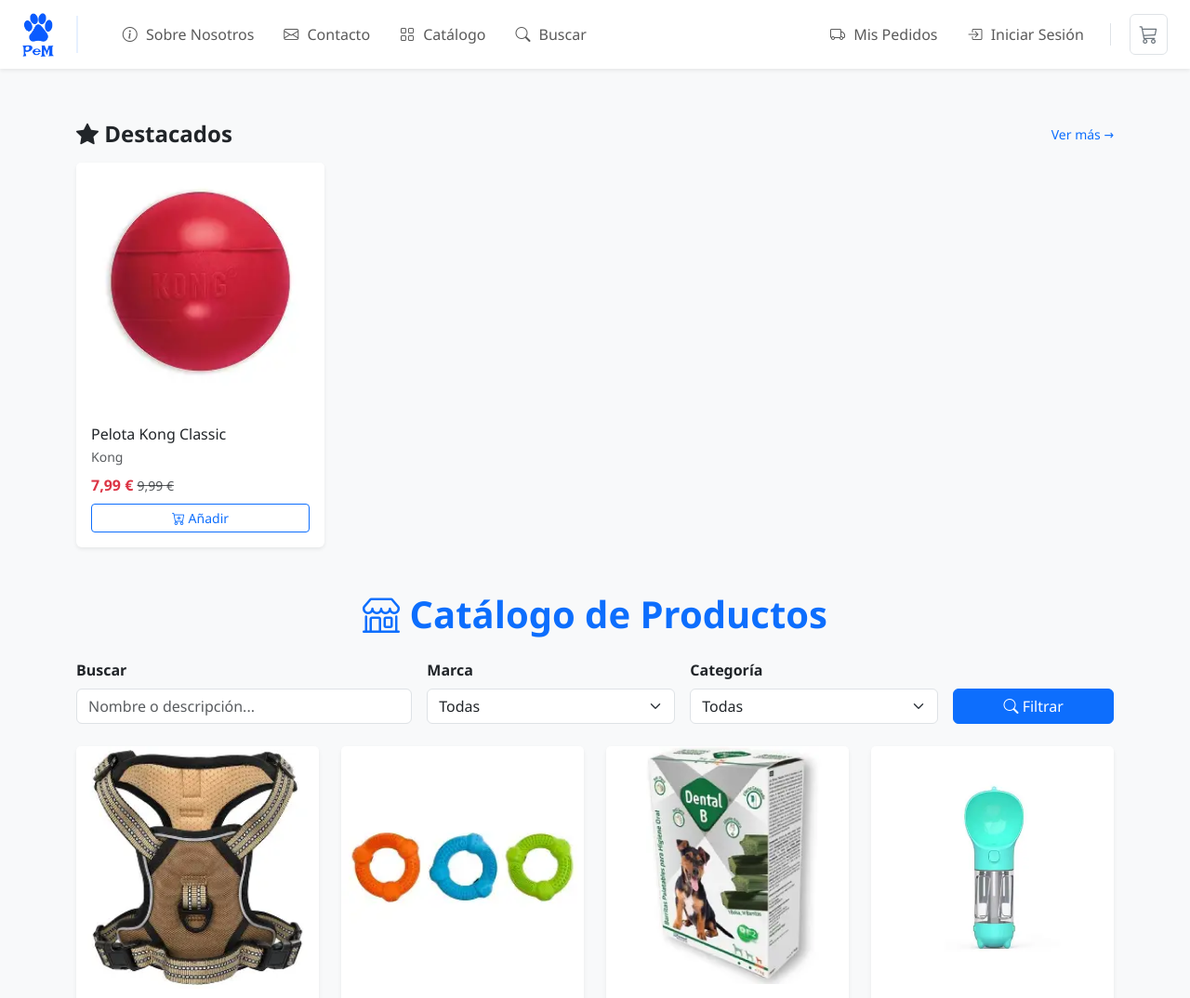
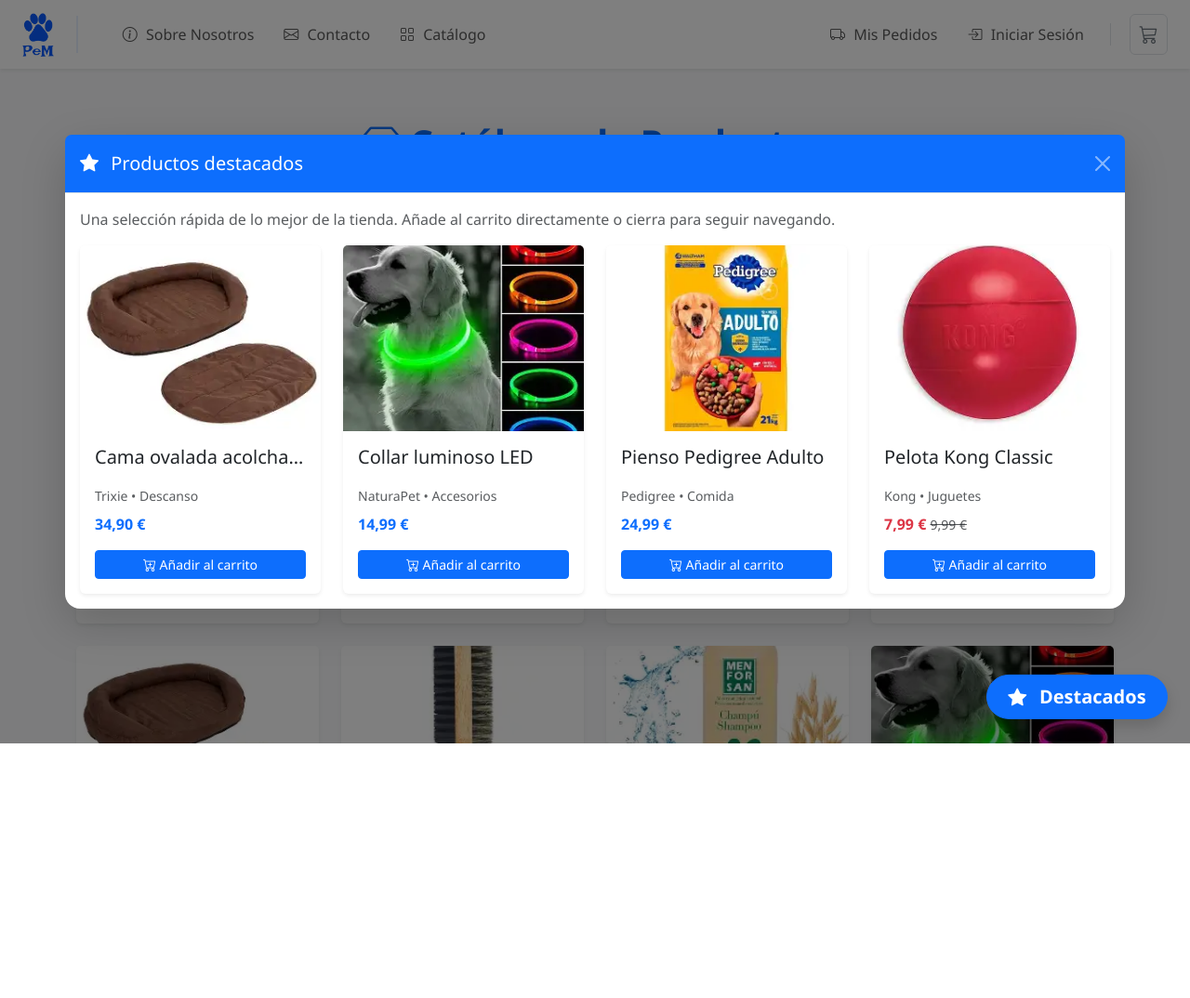
Before and after one commit to PDJ6975/PeM, a Django app: page / in a window 1280 px wide. Shown: the top 1074 px of the page at 93% size. After the commit the page ends 800 px from the top, so only its background shows below. Run offline with Django 5.2, Linux system fonts and the light colour scheme; data comes from the database, SQL or seed files in the repository; data that the repository does not hold is empty; some libraries are stand-ins or nearby versions.

Commit message:
fix: change logic of the catalog
Refs: #57

```diff
--- a/core/static/css/main.css
+++ b/core/static/css/main.css
@@ -256,3 +256,46 @@
         padding: 0.5rem 0;
     }
 }
+
+/* --- Unificar altura de tarjetas --- */
+
+.card-producto {
+    display: flex;
+    flex-direction: column;
+}
+
+.card-producto-img {
+    height: 200px;
+    width: 100%;
+    object-fit: cover;
+}
+
+/* Para evitar que algunos títulos hagan crecer la tarjeta */
+.card-producto-title {
+    min-height: 2.2rem; /* aprox 2 líneas */
+}
+
+/* Botón flotante "Destacados" */
+.destacado-floating-btn {
+    position: fixed;
+    right: 1.5rem;
+    bottom: 1.5rem;
+    z-index: 1055; /* por encima del contenido normal */
+    display: inline-flex;
+    align-items: center;
+    gap: 0.35rem;
+    padding-inline: 1.4rem;
+    font-weight: 600;
+    animation: destacadoPulse 2.5s infinite;
+}
+
+@keyframes destacadoPulse {
+    0%, 100% {
+        transform: translateY(0);
+        box-shadow: 0 0.5rem 1rem rgba(13, 110, 253, 0.35);
+    }
+    50% {
+        transform: translateY(-4px);
+        box-shadow: 0 0.8rem 1.4rem rgba(13, 110, 253, 0.55);
+    }
+}
--- a/core/templates/core/catalogo.html
+++ b/core/templates/core/catalogo.html
@@ -5,59 +5,50 @@
 
 {% block content %}
 <div class="container py-5">
-    {# --- SECCIÓN DESTACADOS --- #}
+
+  {# ==== MODAL DE DESTACADOS ==== #}
   {% if destacados %}
-    <section class="mb-5">
-      <div class="d-flex justify-content-between align-items-center mb-3">
-        <h2 class="h4 fw-bold mb-0"><i class="bi bi-star-fill"></i> Destacados</h2>
-        <a class="small text-decoration-none" href="{% url 'catalogo' %}?ordenar=-precio">Ver más →</a>
-      </div>
-
-      <div class="row row-cols-2 row-cols-md-4 g-3">
-        {% for p in destacados %}
-          <div class="col">
-            <div class="card h-100 shadow-sm border-0">
-              {% if p.imagen %}
-                <img src="{{ p.imagen.url }}" class="card-img-top" alt="{{ p.nombre }}">
-              {% else %}
-                <img src="{% static 'images/placeholder.png' %}" class="card-img-top" alt="{{ p.nombre }}">
-              {% endif %}
-
-              <div class="card-body d-flex flex-column">
-                <h6 class="card-title text-truncate mb-1">{{ p.nombre }}</h6>
-                <p class="text-muted small mb-2">{{ p.marca.nombre }}</p>
-                {% if p.precio_oferta %}
-                  <div>
-                    <span class="text-danger fw-bold">{{ p.precio_oferta }} €</span>
-                    <span class="text-muted text-decoration-line-through small">{{ p.precio }} €</span>
-                  </div>
-                {% else %}
-                  <div class="fw-bold text-primary">{{ p.precio }} €</div>
-                {% endif %}
-                <div class="mt-auto pt-2">
-                  {% if p.esta_disponible and p.stock > 0 %}
-                    <button type="button"
-                            class="btn btn-outline-primary btn-sm w-100"
-                            data-producto-id="{{ p.id }}"
-                            onclick="CarritoAPI.agregar(this.dataset.productoId, 1)">
-                      <i class="bi bi-cart-plus"></i> Añadir
-                    </button>
-                  {% else %}
-                    <span class="badge bg-secondary w-100 py-2">Sin stock</span>
-                  {% endif %}
+    <div class="modal fade" id="destacadosModal" tabindex="-1" aria-hidden="true">
+      <div class="modal-dialog modal-xl modal-dialog-centered">
+        <div class="modal-content border-0 shadow-lg rounded-4">
+          <div class="modal-header bg-primary text-white">
+            <h5 class="modal-title">
+              <i class="bi bi-star-fill me-2"></i> Productos destacados
+            </h5>
+            <button type="button" class="btn-close btn-close-white"
+                    data-bs-dismiss="modal" aria-label="Cerrar"></button>
+          </div>
+          <div class="modal-body">
+            <p class="text-muted mb-3">
+              Una selección rápida de lo mejor de la tienda. Añade al carrito directamente o cierra para seguir navegando.
+            </p>
+            <div class="row row-cols-1 row-cols-sm-2 row-cols-md-3 row-cols-lg-4 g-4">
+              {% for p in destacados %}
+                <div class="col">
+                  {% include "partials/product_card.html" with producto=p %}
                 </div>
-              </div>
+              {% endfor %}
             </div>
           </div>
-        {% endfor %}
+        </div>
       </div>
-    </section>
+    </div>
+
+    {# Botón flotante para volver a abrir el modal #}
+    <button type="button"
+            id="btnDestacadosFlotante"
+            class="btn btn-primary btn-lg rounded-pill shadow destacado-floating-btn"
+            data-bs-toggle="modal" data-bs-target="#destacadosModal">
+      <i class="bi bi-star-fill me-2"></i> Destacados
+    </button>
   {% endif %}
+
+  {# ==== TÍTULO CATÁLOGO NORMAL ==== #}
   <h1 class="mb-4 text-center fw-bold text-primary">
     <i class="bi bi-shop"></i> Catálogo de Productos
   </h1>
 
-  <!-- Barra de búsqueda y filtros -->
+  {# ==== BÚSQUEDA Y FILTROS (igual que antes) ==== #}
   <form method="get" class="row g-3 mb-4 align-items-end">
     <div class="col-md-4">
       <label for="q" class="form-label fw-semibold">Buscar</label>
@@ -97,41 +88,11 @@
     </div>
   </form>
 
-  <!-- Grid de productos -->
+  {# ==== GRID DE PRODUCTOS ==== #}
   <div class="row row-cols-2 row-cols-md-4 g-4">
     {% for p in page_obj.object_list %}
       <div class="col">
-        <div class="card h-100 shadow-sm border-0">
-        {% if p.imagen %}
-          <img src="{{ p.imagen.url|default:'/static/images/placeholder.png' }}" class="card-img-top" alt="{{ p.nombre }}">
-        {% else %}
-          <img src="/static/images/placeholder.png" class="card-img-top" alt="Imagen no disponible">
-        {% endif %}
-          <div class="card-body d-flex flex-column justify-content-between">
-            <div>
-              <h5 class="card-title text-truncate">{{ p.nombre }}</h5>
-              <p class="text-muted small mb-2">{{ p.marca.nombre }} • {{ p.categoria.nombre }}</p>
-              {% if p.precio_oferta %}
-                <p class="mb-0">
-                  <span class="text-danger fw-bold">{{ p.precio_oferta }} €</span>
-                  <span class="text-muted text-decoration-line-through small">{{ p.precio }} €</span>
-                </p>
-              {% else %}
-                <p class="fw-bold text-primary mb-0">{{ p.precio }} €</p>
-              {% endif %}
-            </div>
-            <div class="mt-3">
-              {% if p.esta_disponible and p.stock > 0 %}
-                <button type="button" class="btn btn-primary btn-sm w-100"
-                        onclick="CarritoAPI.agregar({{ p.id }}, 1)">
-                  <i class="bi bi-cart-plus"></i> Añadir al carrito
-                </button>
-              {% else %}
-                <span class="badge bg-secondary w-100 py-2">Sin stock</span>
-              {% endif %}
-            </div>
-          </div>
-        </div>
+        {% include "partials/product_card.html" with producto=p %}
       </div>
     {% empty %}
       <div class="text-center text-muted py-5">
@@ -141,7 +102,7 @@
     {% endfor %}
   </div>
 
-  <!-- Paginación -->
+  {# ==== PAGINACIÓN ==== #}
   {% if page_obj.paginator.num_pages > 1 %}
   <nav class="mt-4 d-flex justify-content-center">
     <ul class="pagination">
@@ -161,3 +122,44 @@
   {% endif %}
 </div>
 {% endblock %}
+
+{% block extra_js %}
+  {{ block.super }}
+  {% if destacados %}
+  <script>
+    document.addEventListener('DOMContentLoaded', function () {
+      const modalEl = document.getElementById('destacadosModal');
+      if (!modalEl) return;
+
+      const destacadosModal = new bootstrap.Modal(modalEl);
+
+      const params = new URLSearchParams(window.location.search);
+      const page = params.get('page') || '1';
+
+      // Claves de filtros que usas en el formulario
+      const filtrosKeys = ['q', 'marca', 'categoria', 'genero', 'ordenar'];
+
+      // ¿Hay algún filtro activo?
+      const tieneFiltrosActivos = filtrosKeys.some(function (clave) {
+        const valor = params.get(clave);
+        return valor !== null && valor !== '';
+      });
+
+      // Permite desactivar con ?sin_destacados=1 si quisieras
+      const noMostrarParam = params.has('sin_destacados');
+
+      if (page === '1' && !tieneFiltrosActivos && !noMostrarParam) {
+        destacadosModal.show();
+      }
+
+      // Botón flotante "Destacados"
+      const btnFlotante = document.getElementById('btnDestacadosFlotante');
+      if (btnFlotante) {
+        btnFlotante.addEventListener('click', function () {
+          destacadosModal.show();
+        });
+      }
+    });
+  </script>
+  {% endif %}
+{% endblock %}
--- a/core/templates/partials/header.html
+++ b/core/templates/partials/header.html
@@ -28,15 +28,22 @@
           </a>
         </li>
         <li class="nav-item">
-          <a class="nav-link" href="{% url 'catalogo' %}">
+          <a class="nav-link" href="{% url 'catalogo_marcas' %}">
             <i class="bi bi-grid"></i> Catálogo
           </a>
         </li>
+        {% if request.resolver_match.url_name == 'catalogo_marcas' %}
         <li class="nav-item">
-          <a class="nav-link" href="#">
+          <button class="nav-link btn btn-link p-0"
+                  type="button"
+                  data-bs-toggle="collapse"
+                  data-bs-target="#filtrosCatalogoMarcas"
+                  aria-expanded="true"
+                  aria-controls="filtrosCatalogoMarcas">
             <i class="bi bi-search"></i> Buscar
-          </a>
+          </button>
         </li>
+        {% endif %}
       </ul>
 
       <!-- Links derecha (sesión y carrito) -->
@@ -90,3 +97,39 @@
     </div>
   </div>
 </nav>
+
+{% if mostrar_busqueda_marcas %}
+<div class="border-top bg-light">
+  <div class="container-fluid px-4 py-3 collapse{% if filtros.q or filtros.categoria %} show{% endif %}" id="catalogoSearchBar">
+    <form method="get" action="{% url 'catalogo_marcas' %}" class="row g-3 align-items-end mb-0">
+      <div class="col-md-6 col-lg-4">
+        <label for="buscarNombre" class="form-label mb-1">Nombre del producto</label>
+        <input type="text"
+               class="form-control"
+               id="buscarNombre"
+               name="q"
+               placeholder="Pelota, arnés, cama..."
+               value="{{ filtros.q|default:'' }}">
+      </div>
+
+      <div class="col-md-4 col-lg-3">
+        <label for="categoria" class="form-label mb-1">Tipo / categoría</label>
+        <select class="form-select" id="categoria" name="categoria">
+          <option value="">Todas</option>
+          {% for c in categorias %}
+            <option value="{{ c.id }}" {% if filtros.categoria == c.id|stringformat:"s" %}selected{% endif %}>
+              {{ c.nombre }}
+            </option>
+          {% endfor %}
+        </select>
+      </div>
+
+      <div class="col-md-2 col-lg-2 d-grid">
+        <button class="btn btn-primary" type="submit">
+          <i class="bi bi-funnel"></i> Aplicar
+        </button>
+      </div>
+    </form>
+  </div>
+</div>
+{% endif %}
--- /dev/null
+++ b/core/templates/partials/product_card.html
@@ -0,0 +1,42 @@
+{# templates/core/partials/product_card.html #}
+{% load static %}
+
+<div class="card card-producto h-100 shadow-sm border-0">
+
+  {% if producto.imagen %}
+    <img src="{{ producto.imagen.url }}" class="card-img-top card-producto-img" alt="{{ producto.nombre }}">
+  {% else %}
+    <img src="{% static 'images/placeholder.png' %}" class="card-img-top card-producto-img" alt="{{ producto.nombre }}">
+  {% endif %}
+
+  <div class="card-body d-flex flex-column justify-content-between">
+    <div>
+      <h5 class="card-title card-producto-title text-truncate">{{ producto.nombre }}</h5>
+      <p class="text-muted small mb-2">
+        {{ producto.marca.nombre }} • {{ producto.categoria.nombre }}
+      </p>
+
+      {% if producto.precio_oferta %}
+        <p class="mb-0">
+          <span class="text-danger fw-bold">{{ producto.precio_oferta }} €</span>
+          <span class="text-muted text-decoration-line-through small">{{ producto.precio }} €</span>
+        </p>
+      {% else %}
+        <p class="fw-bold text-primary mb-0">{{ producto.precio }} €</p>
+      {% endif %}
+    </div>
+
+    <div class="mt-3">
+      {% if producto.esta_disponible and producto.stock > 0 %}
+        <button type="button"
+                class="btn btn-primary btn-sm w-100"
+                onclick="CarritoAPI.agregar({{ producto.id }}, 1)">
+          <i class="bi bi-cart-plus"></i> Añadir al carrito
+        </button>
+      {% else %}
+        <span class="badge bg-secondary w-100 py-2">Sin stock</span>
+      {% endif %}
+    </div>
+  </div>
+
+</div>
--- a/core/urls.py
+++ b/core/urls.py
@@ -5,6 +5,7 @@
 urlpatterns = [
     path('', views.ProductosListView.as_view(), name='home'),
     path('catalogo/', views.ProductosListView.as_view(), name='catalogo'),
+    path('catalogo-marcas/', views.catalogo_marcas, name='catalogo_marcas'),
     path('sobre-nosotros/', views.sobre_nosotros, name='sobre_nosotros'),
     path('contacto/', views.contacto, name='contacto'),
     path('api/categorias/', views.api_categorias, name='api_categorias'),
--- a/core/views.py
+++ b/core/views.py
@@ -12,6 +12,7 @@
 from django.contrib.auth import logout
 from django.contrib.auth import login as django_login
 from django.contrib.auth.decorators import login_required
+from django.db.models import Q, Prefetch
 
 from core.services.catalogo import buscar_productos, obtener_productos_destacados
 from core.models import Producto
@@ -62,6 +63,56 @@
 
 def contacto(request):
     return render(request, 'core/contacto.html')
+
+def catalogo_marcas(request):
+    q = (request.GET.get("q") or "").strip()
+    categoria_id = request.GET.get("categoria") or ""
+
+    # Base: productos disponibles
+    productos_qs = (
+        Producto.objects
+        .select_related("marca", "categoria")
+        .filter(esta_disponible=True)
+    )
+
+    # Filtro por nombre / descripción / marca
+    if q:
+        productos_qs = productos_qs.filter(
+            Q(nombre__icontains=q) |
+            Q(descripcion__icontains=q) |
+            Q(marca__nombre__icontains=q)
+        )
+
+    # Filtro por categoría (tipo)
+    if categoria_id:
+        productos_qs = productos_qs.filter(categoria_id=categoria_id)
+
+    productos_qs = productos_qs.order_by("marca__nombre", "nombre")
+
+    # Prefetch solo de los productos filtrados, agrupados por marca
+    marcas = (
+        Marca.objects
+        .filter(productos__in=productos_qs)
+        .distinct()
+        .order_by("nombre")
+        .prefetch_related(
+            Prefetch("productos", queryset=productos_qs, to_attr="productos_filtrados")
+        )
+    )
+
+    categorias = Categoria.objects.order_by("nombre")
+    total_productos = productos_qs.count()
+
+    contexto = {
+        "marcas": marcas,
+        "categorias": categorias,
+        "total_productos": total_productos,
+        "filtros": {
+            "q": q,
+            "categoria": categoria_id,
+        },
+    }
+    return render(request, "core/catalogo_marcas.html", contexto)
 
 # ============================================
 # API REST para el Carrito
```
Also changed, not shown: core/services/catalogo.py (+11 -19 lines), core/templates/core/catalogo_marcas.html (added, +75 -0 lines).
